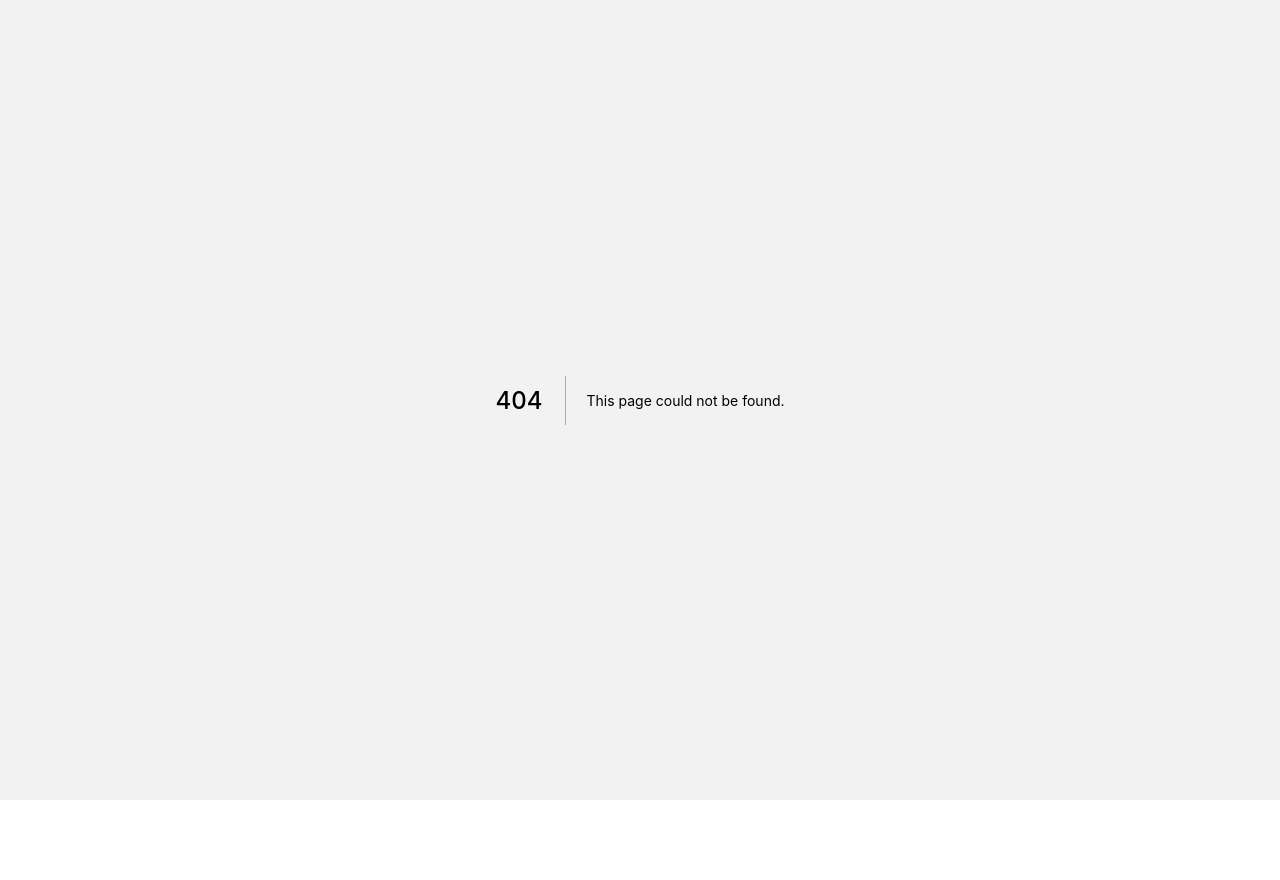
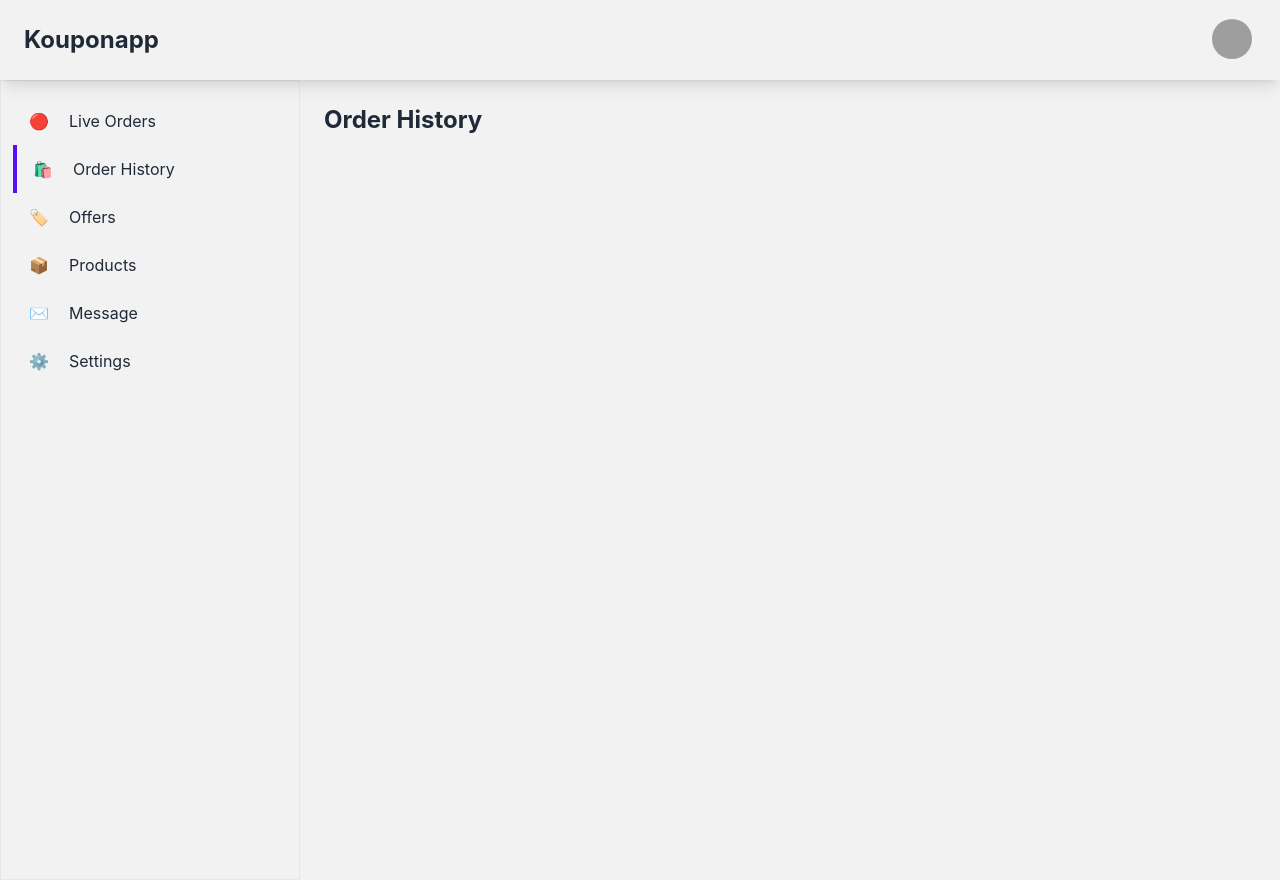
Before and after one commit to liapanou/kouponapp1, a Next.js app: page /admin/orders in a window 1280 px wide. Before the commit this address had no page. Before the commit the page ends 800 px from the top, so only its background shows below. Built offline with nearby package versions, Linux system fonts and the light colour scheme; grey boxes are pictures that could not be loaded.

Commit message:
order site

```diff
--- /dev/null
+++ b/components/adminheader/index.tsx
@@ -0,0 +1,34 @@
+export function AdminHeader() {
+  return (
+    <div>
+      <div className=" px-6  h-20 shadow-lg flex items-center  sticky top-0">
+        <h1 className="font-bold text-2xl mr-4">Kouponapp</h1>
+
+        <div className="dropdown dropdown-end ml-auto">
+          <label tabIndex={0} className="btn btn-ghost btn-circle avatar">
+            <div className="w-10 rounded-full">
+              <img src="https://placeimg.com/80/80/people" />
+            </div>
+          </label>
+          <ul
+            tabIndex={0}
+            className="menu menu-compact dropdown-content mt-3 p-2 shadow bg-base-100 rounded-box w-52"
+          >
+            <li>
+              <a className="justify-between">
+                Profile
+                <span className="badge">New</span>
+              </a>
+            </li>
+            <li>
+              <a>Settings</a>
+            </li>
+            <li>
+              <a>Logout</a>
+            </li>
+          </ul>
+        </div>
+      </div>
+    </div>
+  );
+}
--- /dev/null
+++ b/components/adminsidebar/index.tsx
@@ -0,0 +1,49 @@
+export function AdminSidebar() {
+  return (
+    <div>
+      <aside>
+        <div className=" px-3 py-4  h-screen overflow-y-auto border border-r">
+          <ul className="menu">
+            <li>
+              <a>
+                <span className="mr-2">🔴</span>
+                Live Orders
+              </a>
+            </li>
+            <li className="bordered">
+              <a>
+                <span className="mr-2">🛍️</span>
+                Order History
+              </a>
+            </li>
+            <li>
+              <a>
+                <span className="mr-2">🏷️</span>
+                Offers
+              </a>
+            </li>
+            <li>
+              <a>
+                <span className="mr-2">📦</span>
+                Products
+              </a>
+            </li>
+
+            <li>
+              <a>
+                <span className="mr-2">✉️</span>
+                Message
+              </a>
+            </li>
+            <li>
+              <a>
+                <span className="mr-2">⚙️</span>
+                Settings
+              </a>
+            </li>
+          </ul>
+        </div>
+      </aside>
+    </div>
+  );
+}
--- a/pages/_document.tsx
+++ b/pages/_document.tsx
@@ -1,9 +1,6 @@
 import { Html, Head, Main, NextScript } from "next/document";
 
 export default function Document() {
-
-
-
   return (
     <Html>
       <Head />
--- /dev/null
+++ b/pages/admin/orders.tsx
@@ -0,0 +1,16 @@
+import { AdminHeader } from "../../components/adminheader";
+import { AdminSidebar } from "../../components/adminsidebar";
+
+export default function Orders() {
+  return (
+    <div>
+      <AdminHeader />
+      <div className="grid grid-cols-[300px_1fr]">
+        <AdminSidebar />
+        <div className="p-6 grid grid-cols-1">
+          <h1 className=" font-bold text-2xl">Order History</h1>
+        </div>
+      </div>
+    </div>
+  );
+}
```
